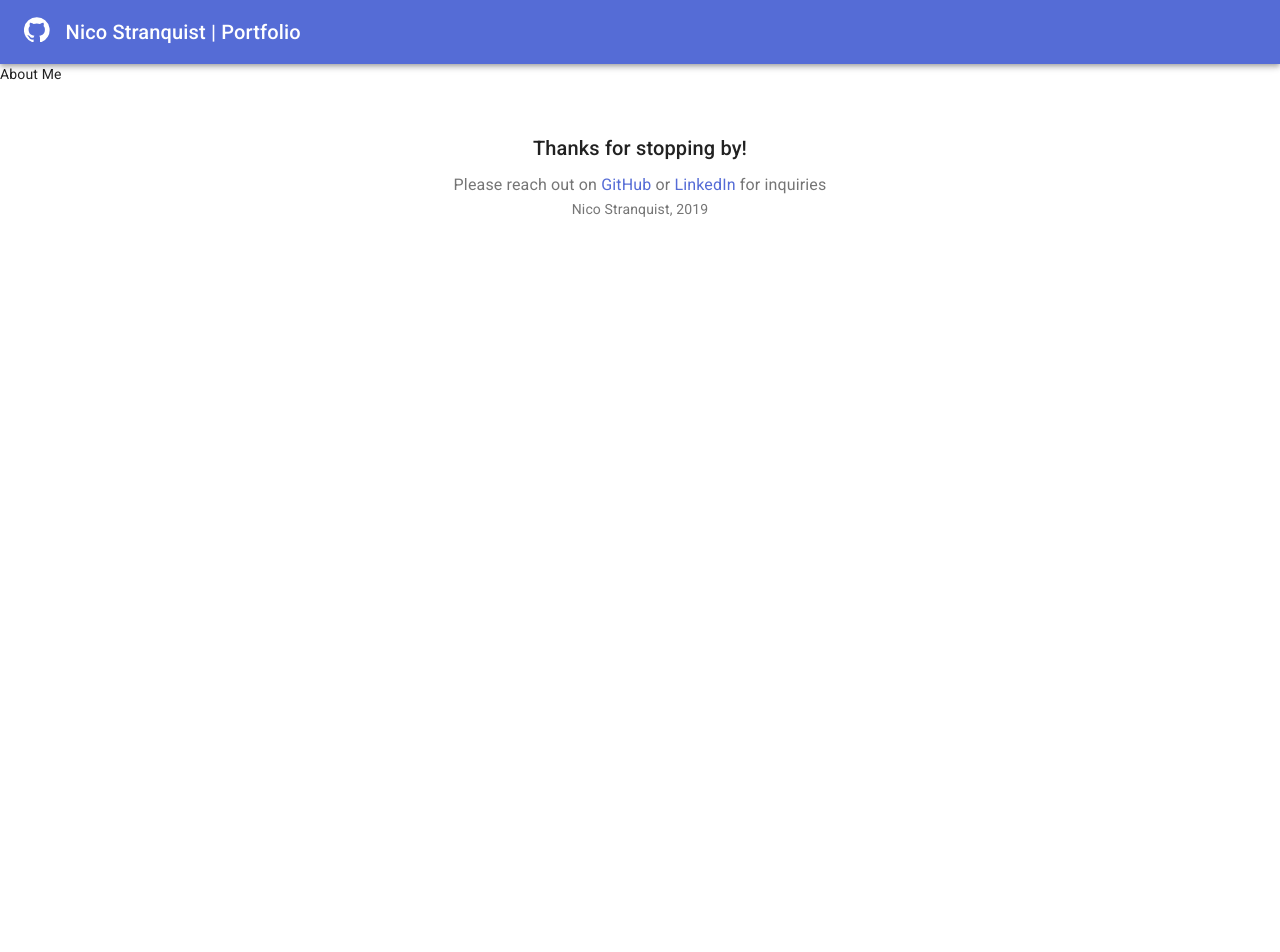
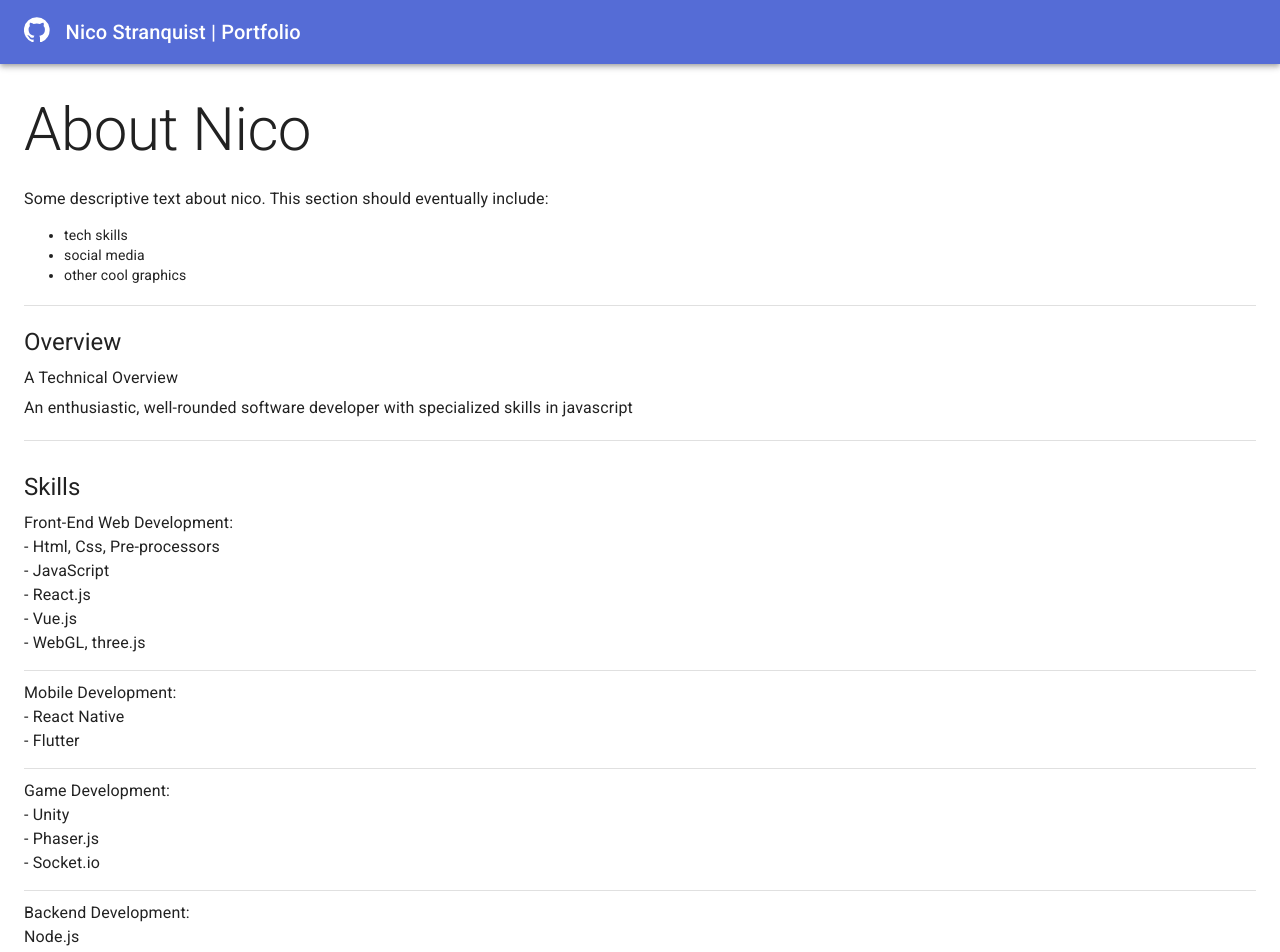
Before and after one commit to nstranquist/dev-portfolio, a React (Create React App) app: page /aboutme in a window 1280 px wide. Shown: the top 952 px of the page. Before the commit the page ends 800 px from the top, so only its background shows below. Built offline with nearby package versions, Linux system fonts and the light colour scheme.

Commit message:
add content and basic layout to aboutme page. needs better styling

```diff
--- a/src/content/content.js
+++ b/src/content/content.js
@@ -30,11 +30,34 @@ export const AboutMeContent = {
     details: "An enthusiastic, well-rounded software developer with specialized skills in javascript"
   },
   "Skills": {
+    // TODO: break skills up into individual items
     skills: [
-      'JavaScript',
-      'React.js',
-      'NoSQL',
-      'etc...'
+      'Front-End Web Development:',
+      '- Html, Css, Pre-processors',
+      '- JavaScript',
+      '- React.js',
+      '- Vue.js',
+      '- WebGL, three.js',
+      '',
+      'Mobile Development:',
+      '- React Native',
+      '- Flutter',
+      '',
+      'Game Development:',
+      '- Unity',
+      '- Phaser.js',
+      '- Socket.io',
+      '',
+      'Backend Development:',
+      'Node.js',
+      'Flask, Django',
+      'NoSQL, SQL',
+      'MongoDB, Postgres, MySQL',
+      '',
+      'Cloud Platforms:',
+      '- AWS',
+      '- Firebase',
+      '- App Engine',
     ],
   },
 }
@@ -73,7 +96,7 @@ export const ProjectsContent = {
     {
       id: "city-passport",
       title: "City Passport",
-      details: "Let's users rack up stamps while visiting the coolest places in their city",
+      details: "Lets users collect stamps while visiting the coolest places in their city",
       // imageUrl: "https://placekitten.com/300/500",
       imageTitle: 'screenshot of city passport project',
       codeUrl: 'https://github.com/nstranquist/city-passport',
--- a/src/pages/AboutMe.tsx
+++ b/src/pages/AboutMe.tsx
@@ -1,9 +1,36 @@
 import React from 'react'
+import { Container, Typography, Divider } from '@material-ui/core'
+import { AboutMeContent } from '../content'
+
+const { Overview, Skills } = AboutMeContent
 
 export const AboutMe = () => {
   return (
-    <div>
-      About Me
-    </div>
+    <Container style={{paddingTop: 30}} className="aboutme-container">
+      <Typography variant="h2" gutterBottom>About Nico</Typography>
+      <Typography variant="body1" gutterBottom>Some descriptive text about nico. This section should eventually include:</Typography>
+      <ul>
+        <li>tech skills</li>
+        <li>social media</li>
+        <li>other cool graphics</li>
+      </ul>
+      <Divider style={{marginTop:20, marginBottom:20}} />
+      {/* Add Content Here */}
+      <section className="overview-section">
+        <Typography variant="h5" gutterBottom>Overview</Typography>
+        <Typography variant="body1" gutterBottom>{Overview.title}</Typography>
+        <Typography variant="body1" gutterBottom>{Overview.details}</Typography>
+        <Divider style={{marginTop:20, marginBottom:30}} />
+      </section>
+      <section className="skills-section">
+        <Typography variant="h5" gutterBottom>Skills</Typography>
+        {Skills.skills.map((skill: string) => {
+          if(skill.length < 1)
+            return <Divider style={{marginTop:15, marginBottom:10}} />
+
+          return <Typography>{skill}</Typography>
+        })}
+      </section>
+    </Container>
   )
 }
```
